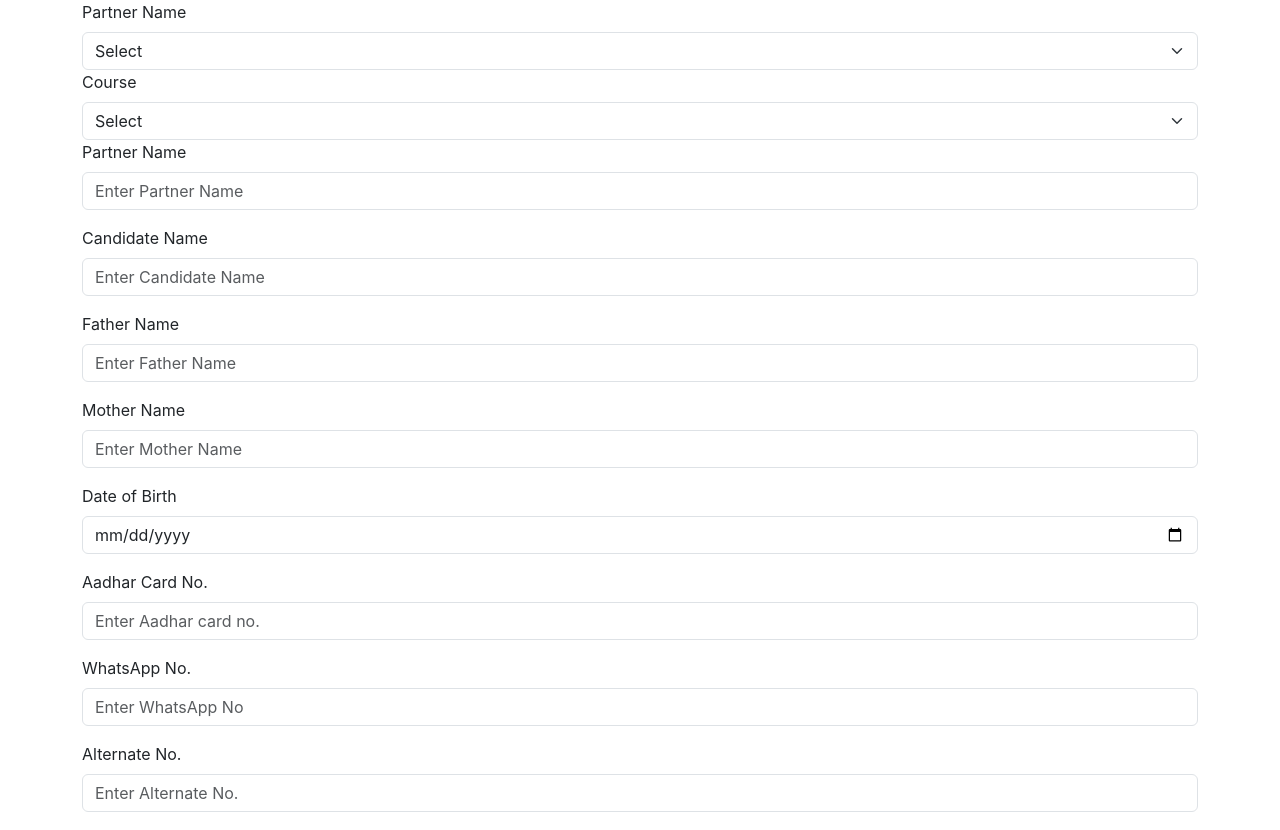
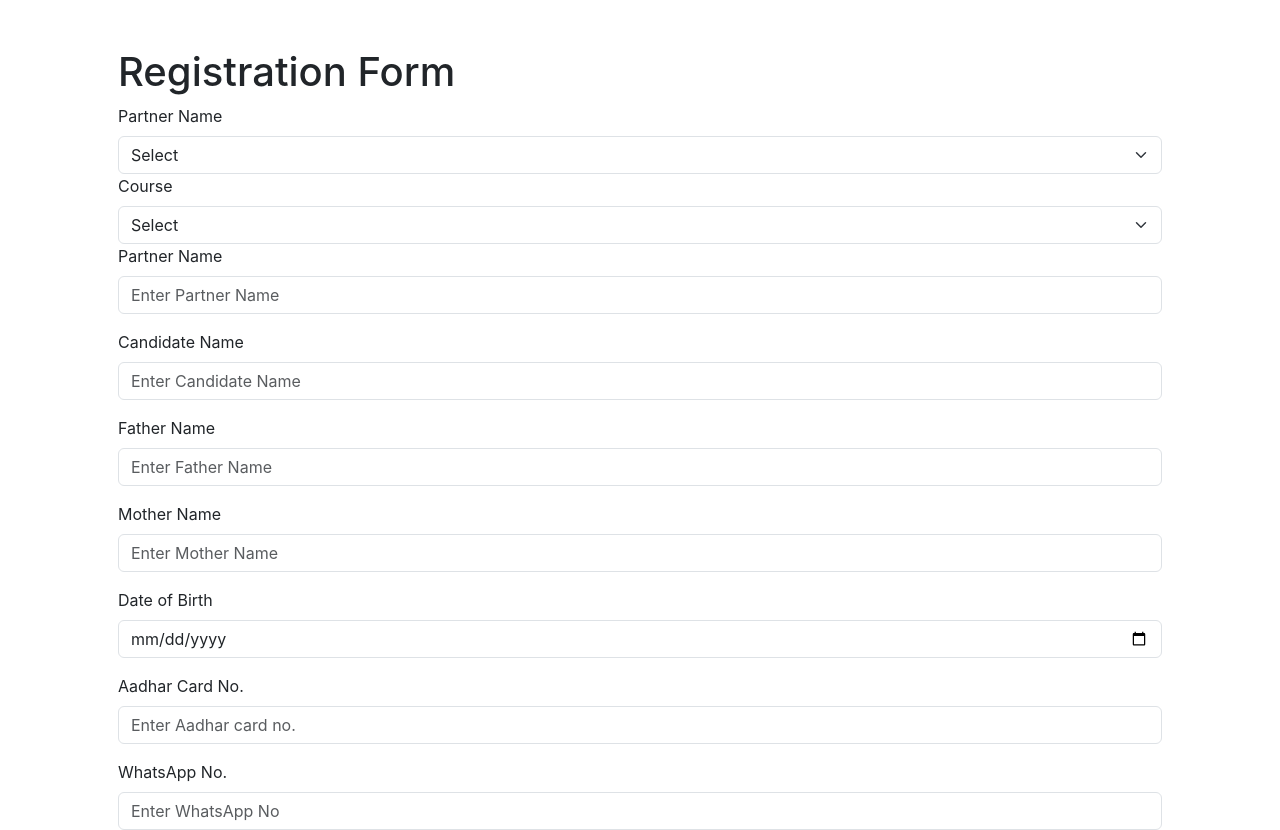
Before and after one commit to Sahildholpuria/wonderfoundation, a React (Create React App) app: page / in a window 1280 px wide. Shown: the top 830 px of the page. Built offline with nearby package versions, Linux system fonts and the light colour scheme.

Commit message:
Text added

```diff
--- a/src/App.js
+++ b/src/App.js
@@ -5,7 +5,8 @@ import { Container,Form,Button } from 'react-bootstrap';
 
 function App() {
   return (
-    <Container fluid="md">
+    <Container className='p-5'>
+      <h1>Registration Form</h1>
       <Form>
       <Form.Label>Partner Name</Form.Label>
       <Form.Select aria-label="Default select example">
```
